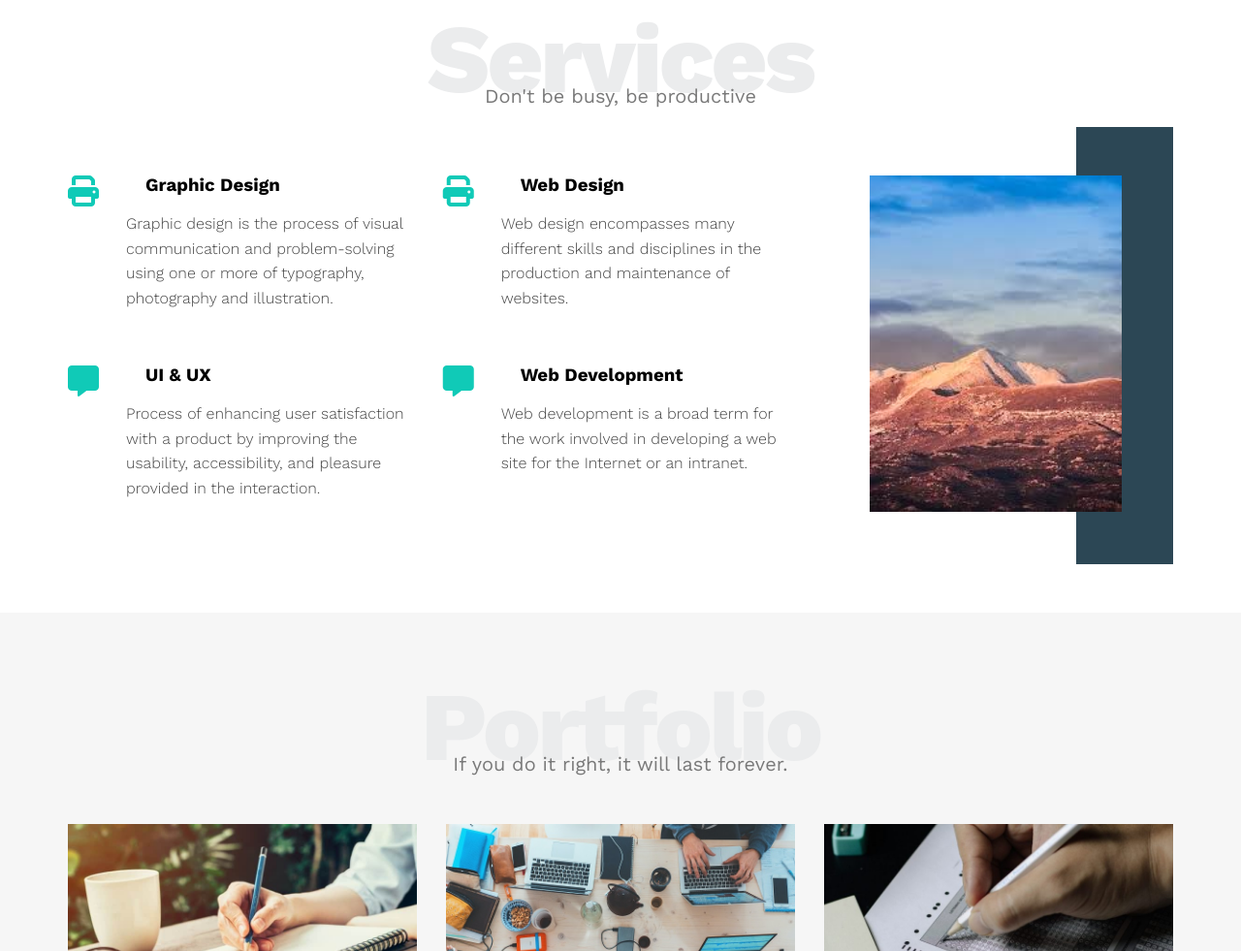
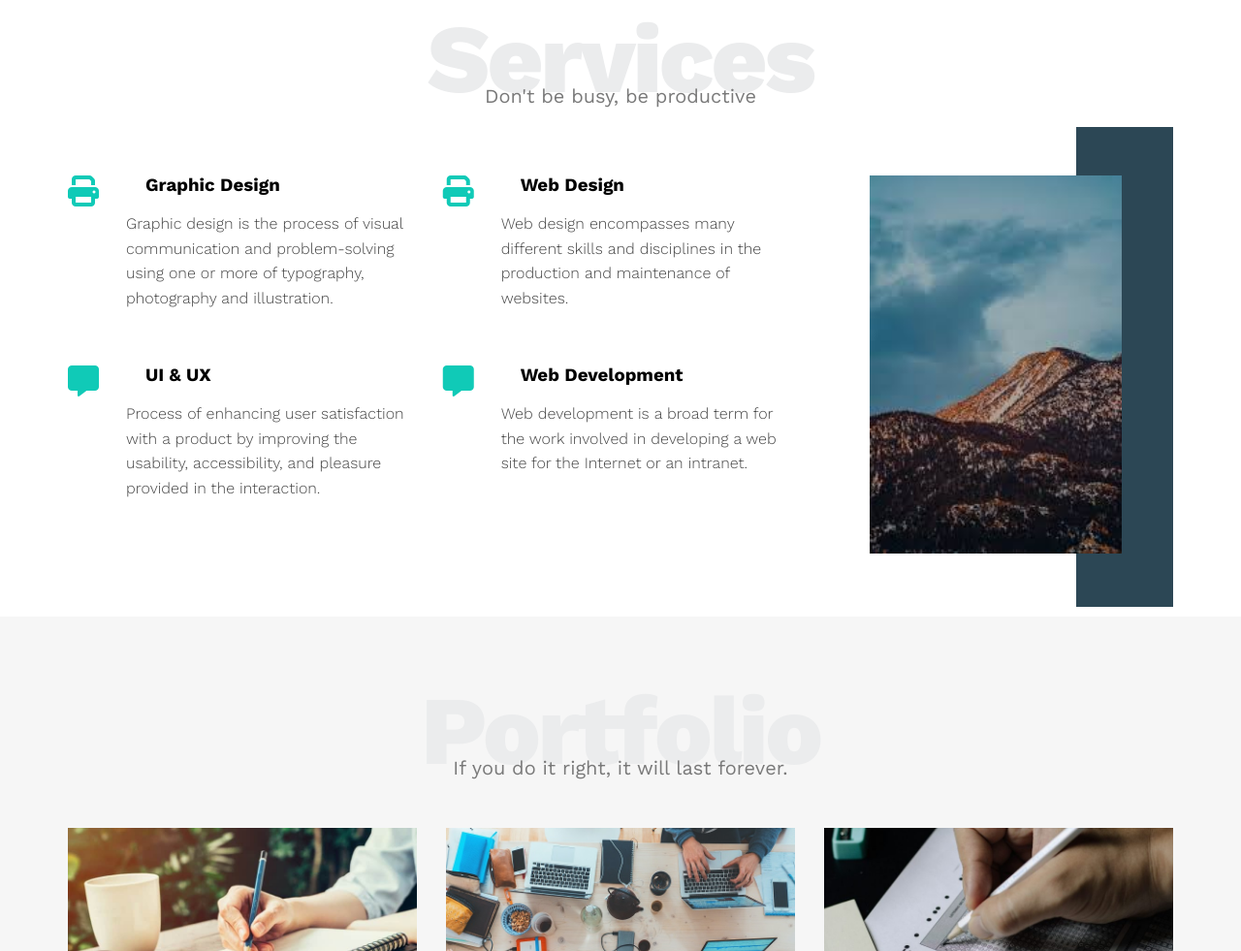
Before and after one commit to mu7amedsa3d/HTML_And_CSS_Template_One., a plain HTML site: page index.html in a window 1280 px wide. Shown: the part 1378-2359 px from the top of the page at 97% size. Drawn offline with nearby package versions, Linux system fonts and the light colour scheme.

Commit message:
Update index.html

```diff
--- a/index.html
+++ b/index.html
@@ -142,7 +142,7 @@
           </div>
           <div class="col">
             <div class="image image-column">
-              <img src="/images/services.jpeg" alt="" />
+              <img src="/images/images.jpeg" alt="image" />
             </div>
           </div>
         </div>
```
